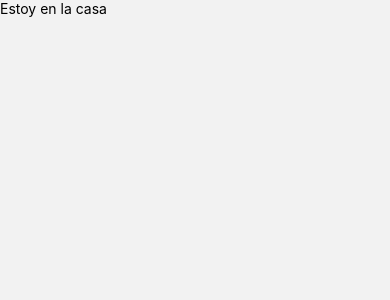
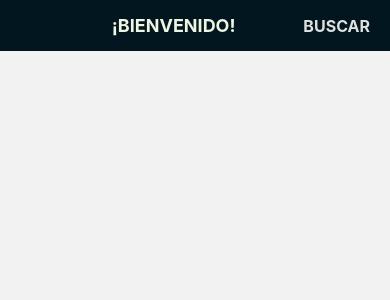
Before and after one commit to elprogramadorr/movies-app, a React Native app in the folder mobile/: screen / in a window 390 px wide. Shown: the top 300 px of the page. Built offline with nearby package versions, Linux system fonts and the light colour scheme.

Commit message:
navegacion y pantalla de busqueda

```diff
--- a/mobile/package.json
+++ b/mobile/package.json
@@ -12,6 +12,7 @@
   "dependencies": {
     "@react-navigation/native": "^7.1.6",
     "@react-navigation/native-stack": "^7.3.10",
+    "axios": "^1.8.4",
     "react": "19.0.0",
     "react-native": "0.78.1",
     "react-native-safe-area-context": "^5.3.0",
--- a/mobile/src/App.tsx
+++ b/mobile/src/App.tsx
@@ -1,22 +1,15 @@
 import React, { useEffect } from 'react';
 import { NavigationContainer } from '@react-navigation/native';
 import { createNativeStackNavigator } from '@react-navigation/native-stack';
-import { Text, View } from 'react-native';
 import Home from './screens/Home';
 import Splash from './screens/Splash';
-import { Header } from 'react-native/Libraries/NewAppScreen';
+import PantallaBusqueda from './screens/PantallaBusqueda';
+import { RootStackParamList } from './types';
 
-const Stack = createNativeStackNavigator();
+const Stack = createNativeStackNavigator<RootStackParamList>();
 
 const App = () => {
-
   const [isLoading, setIsLoading] = React.useState(true);
-  useEffect(() => {
-    const timer = setTimeout(() => {
-      setIsLoading(false);
-    }, 2000);
-    return () => clearTimeout(timer);
-  }, []);
 
   useEffect(() => {
     const timer = setTimeout(() => {
@@ -29,9 +22,24 @@ const App = () => {
     <NavigationContainer>
       <Stack.Navigator initialRouteName="Splash">
         {isLoading ? (
-          <Stack.Screen name="Splash" component={Splash} options={{headerShown : false}}/>
+          <Stack.Screen
+            name="Splash"
+            component={Splash}
+            options={{ headerShown: false }}
+          />
         ) : (
-          <Stack.Screen name="Home" component={Home} options={{headerShown : false}}/>
+          <>
+            <Stack.Screen
+              name="Home"
+              component={Home}
+              options={{ headerShown: false }}
+            />
+            <Stack.Screen
+              name="PantallaBusqueda"
+              component={PantallaBusqueda}
+              options={{ title: 'Buscar Películas' }}
+            />
+          </>
         )}
       </Stack.Navigator>
     </NavigationContainer>
--- a/mobile/src/screens/Home.tsx
+++ b/mobile/src/screens/Home.tsx
@@ -1,12 +1,49 @@
 import React from 'react';
-import { Text } from 'react-native';
+import { View, Text, TouchableOpacity, StyleSheet } from 'react-native';
+import { NativeStackNavigationProp } from '@react-navigation/native-stack';
+import { RootStackParamList } from '../types';
+import { useNavigation } from '@react-navigation/native';
 
 const Home = () => {
-    return (
-        <Text>
-            Estoy en la casa
-        </Text>
-    );
+  const navigation = useNavigation<NativeStackNavigationProp<RootStackParamList>>();
+
+  const goToPantallaBusqueda = () => {
+    navigation.navigate('PantallaBusqueda');
+  };
+
+  return (
+    <View style={styles.headerContainer}>
+      <View style={styles.sideSpace} />
+      <Text style={styles.title}>¡BIENVENIDO!</Text>
+      <TouchableOpacity onPress={goToPantallaBusqueda}>
+        <Text style={styles.searchText}>BUSCAR</Text>
+      </TouchableOpacity>
+    </View>
+  );
 };
 
+const styles = StyleSheet.create({
+  headerContainer: {
+    paddingHorizontal: 20,
+    paddingVertical: 15,
+    backgroundColor: '#01161E',
+    flexDirection: 'row',
+    alignItems: 'center',
+    justifyContent: 'space-between',
+  },
+  sideSpace: {
+    width: 24,
+  },
+  title: {
+    fontSize: 18,
+    color: '#EFF6E0',
+    fontWeight: 'bold',
+  },
+  searchText: {
+    fontSize: 16,
+    color: '#E0E1DD',
+    fontWeight: 'bold',
+  },
+});
+
 export default Home;
--- /dev/null
+++ b/mobile/src/screens/PantallaBusqueda.tsx
@@ -0,0 +1,106 @@
+import React, { useState } from 'react';
+import { View, TextInput, FlatList, Image, TouchableOpacity, Text, StyleSheet, KeyboardAvoidingView } from 'react-native';
+import axios from 'axios';
+
+interface Movie {
+  id: number;
+  title: string;
+  poster_path: string;
+}
+
+const API_KEY = 'dc66f3e3e06fbb42ce432acf4341427f'; // Reemplaza con tu API Key de TMDB
+const BASE_URL = 'https://api.themoviedb.org/3';
+const IMAGE_BASE_URL = 'https://image.tmdb.org/t/p/w500';
+
+const SearchScreen = () => {
+  const [query, setQuery] = useState('');
+  const [movies, setMovies] = useState<Movie[]>([]);
+
+  const searchMovies = async () => {
+    try {
+      const response = await axios.get(`${BASE_URL}/search/movie`, {
+        params: {
+          api_key: API_KEY,
+          query,
+        },
+      });
+      setMovies(response.data.results);
+    } catch (error) {
+      console.error('Error buscando películas:', error);
+    }
+  };
+
+  const renderItem = ({ item }: { item: Movie }) => (
+    <TouchableOpacity style={styles.imageContainer}>
+      <Image
+        source={{ uri: `${IMAGE_BASE_URL}${item.poster_path}` }}
+        style={styles.poster}
+        resizeMode="cover"
+      />
+    </TouchableOpacity>
+  );
+
+  return (
+    <KeyboardAvoidingView style={styles.container} behavior="padding">
+      <TextInput
+        placeholder="Buscar..."
+        placeholderTextColor="#aaa"
+        value={query}
+        onChangeText={setQuery}
+        style={styles.input}
+      />
+      <FlatList
+        data={movies}
+        keyExtractor={(item) => item.id.toString()}
+        renderItem={renderItem}
+        numColumns={3}
+        contentContainerStyle={styles.grid}
+      />
+      <TouchableOpacity style={styles.searchButton} onPress={searchMovies}>
+        <Text style={styles.searchButtonText}>Buscar</Text>
+      </TouchableOpacity>
+    </KeyboardAvoidingView>
+  );
+};
+
+const styles = StyleSheet.create({
+  container: {
+    flex: 1,
+    backgroundColor: '#0A1B2A',
+    padding: 10,
+  },
+  input: {
+    backgroundColor: '#1E2D3C',
+    borderRadius: 25,
+    padding: 10,
+    color: '#fff',
+    marginBottom: 10,
+    paddingHorizontal: 20,
+  },
+  grid: {
+    justifyContent: 'center',
+  },
+  imageContainer: {
+    flex: 1 / 3,
+    margin: 5,
+  },
+  poster: {
+    width: '100%',
+    aspectRatio: 2 / 3,
+    borderRadius: 10,
+  },
+  searchButton: {
+    backgroundColor: '#EFF6E0',
+    borderRadius: 10,
+    padding: 15,
+    alignItems: 'center',
+    marginTop: 10,
+  },
+  searchButtonText: {
+    color: '#000',
+    fontWeight: 'bold',
+    fontSize: 16,
+  },
+});
+
+export default SearchScreen;
--- /dev/null
+++ b/mobile/src/types.ts
@@ -0,0 +1,5 @@
+export type RootStackParamList = {
+    Splash: undefined;
+    Home: undefined;
+    PantallaBusqueda: undefined;
+  };
```
Also changed, not shown: 2 other files (tests, documents, lock files or other folders).
